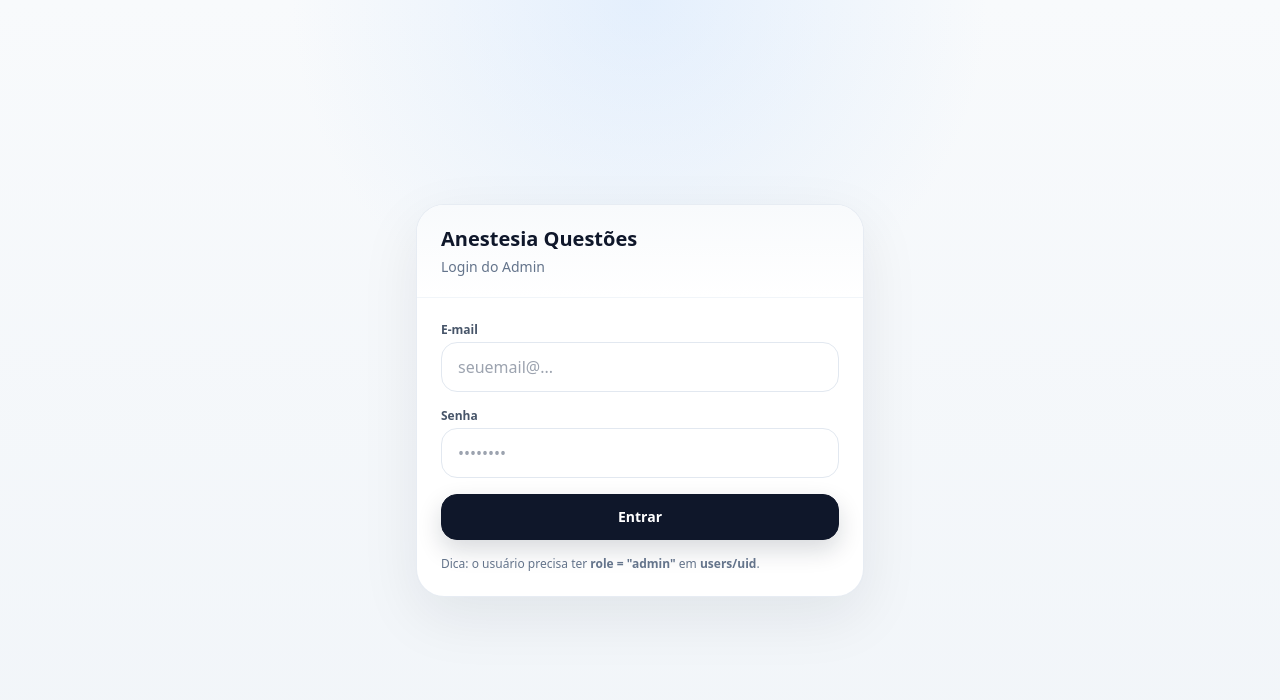
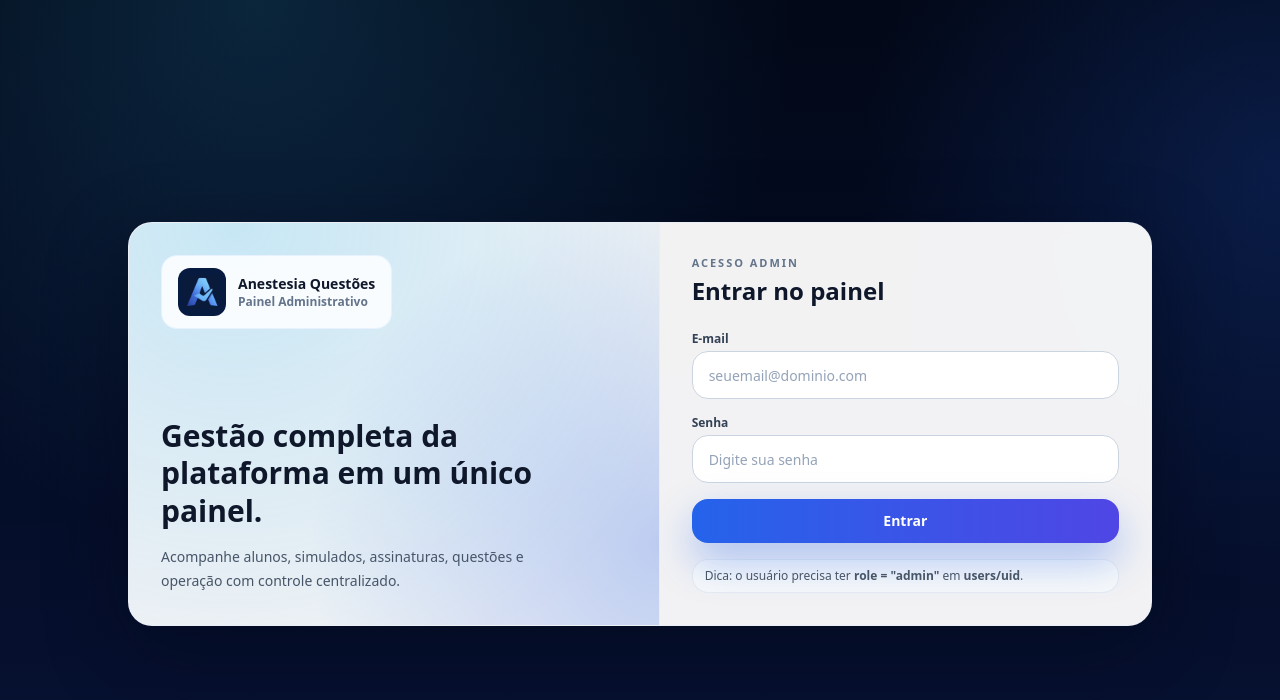
Before and after one commit to davidrangells/anestesia-questoes-admin, a Next.js app: page /login in a window 1280 px wide. Shown: the top 700 px of the page. Built offline with nearby package versions, Linux system fonts and the light colour scheme.

Commit message:
fix: import

```diff
--- a/src/app/login/LoginClient.tsx
+++ b/src/app/login/LoginClient.tsx
@@ -1,10 +1,10 @@
 "use client";
 
+import Image from "next/image";
 import { useMemo, useState } from "react";
 import { useRouter, useSearchParams } from "next/navigation";
 import { signInWithEmailAndPassword } from "firebase/auth";
 import { auth } from "@/lib/firebase";
-import { Button } from "@/components/ui/Button";
 
 function mapErroToMessage(code: string) {
   switch (code) {
@@ -27,10 +27,12 @@ export default function LoginClient() {
   const [email, setEmail] = useState("");
   const [senha, setSenha] = useState("");
   const [loading, setLoading] = useState(false);
+  const [uiError, setUiError] = useState("");
 
   const onLogin = async (e: React.FormEvent) => {
     e.preventDefault();
     if (!email.trim() || !senha.trim()) return;
+    setUiError("");
 
     setLoading(true);
     try {
@@ -42,58 +44,136 @@ export default function LoginClient() {
         authError?.code === "auth/invalid-credential"
           ? "E-mail ou senha inválidos."
           : authError?.message || "Não foi possível fazer login.";
-      alert(msg);
+      setUiError(msg);
     } finally {
       setLoading(false);
     }
   };
 
   return (
-    <div className="flex min-h-screen items-center justify-center px-4 py-6 sm:px-6">
-      <div className="w-full max-w-md overflow-hidden rounded-[28px] border border-slate-200/80 bg-white shadow-[0_20px_60px_rgba(15,23,42,0.08)]">
-        <div className="border-b border-slate-100 bg-gradient-to-b from-slate-50 to-white px-5 py-5 sm:px-6">
-          <div className="text-xl font-black text-slate-900">Anestesia Questões</div>
-          <div className="mt-1 text-sm text-slate-500">Login do Admin</div>
+    <div className="min-h-screen bg-[radial-gradient(1200px_circle_at_20%_0%,rgba(56,189,248,0.16),transparent_45%),radial-gradient(1000px_circle_at_100%_20%,rgba(37,99,235,0.20),transparent_42%),linear-gradient(180deg,#020817_0%,#071235_100%)] p-4 sm:p-6">
+      <div className="mx-auto flex min-h-screen w-full max-w-5xl items-center justify-center">
+        <div className="grid w-full overflow-hidden rounded-3xl border border-blue-200/15 bg-white/95 shadow-[0_25px_80px_rgba(2,6,23,0.45)] backdrop-blur md:grid-cols-[1.08fr_1fr] dark:border-blue-300/20 dark:bg-[#020b23]/90">
+          <div className="relative hidden flex-col justify-between overflow-hidden border-r border-blue-200/20 p-8 md:flex dark:border-blue-300/15">
+            <div className="pointer-events-none absolute inset-0 bg-[radial-gradient(900px_circle_at_20%_0%,rgba(56,189,248,0.23),transparent_55%),radial-gradient(700px_circle_at_100%_80%,rgba(37,99,235,0.26),transparent_50%)]" />
+            <div className="relative z-10">
+              <div className="inline-flex items-center gap-3 rounded-2xl border border-blue-200/30 bg-white/85 px-4 py-3 dark:border-blue-300/20 dark:bg-[#081937]/80">
+                <div className="flex h-12 w-12 items-center justify-center rounded-xl bg-[#071a3f]">
+                  <Image
+                    src="/logo-icon.png"
+                    alt="Logo Anestesia Questões"
+                    width={38}
+                    height={38}
+                    className="h-9 w-9 object-contain"
+                  />
+                </div>
+                <div>
+                  <div className="text-sm font-black text-slate-900 dark:text-slate-100">
+                    Anestesia Questões
+                  </div>
+                  <div className="text-xs font-semibold text-slate-500 dark:text-slate-400">
+                    Painel Administrativo
+                  </div>
+                </div>
+              </div>
             </div>
 
-        <form onSubmit={onLogin} className="space-y-4 px-5 py-5 sm:px-6 sm:py-6">
+            <div className="relative z-10">
+              <h1 className="max-w-sm text-3xl font-black leading-tight text-slate-900 dark:text-slate-100">
+                Gestão completa da plataforma em um único painel.
+              </h1>
+              <p className="mt-4 max-w-sm text-sm leading-6 text-slate-600 dark:text-slate-300">
+                Acompanhe alunos, simulados, assinaturas, questões e operação com controle centralizado.
+              </p>
+            </div>
+          </div>
+
+          <div className="p-5 sm:p-7 md:p-8">
+            <div className="mb-5 flex items-center gap-3 md:hidden">
+              <div className="flex h-12 w-12 items-center justify-center rounded-2xl border border-blue-200/30 bg-[#071a3f]">
+                <Image
+                  src="/logo-icon.png"
+                  alt="Logo Anestesia Questões"
+                  width={38}
+                  height={38}
+                  className="h-9 w-9 object-contain"
+                />
+              </div>
+              <div>
+                <div className="text-lg font-black text-slate-900 dark:text-slate-100">
+                  Anestesia Questões
+                </div>
+                <div className="text-xs font-semibold text-slate-500 dark:text-slate-400">
+                  Painel Administrativo
+                </div>
+              </div>
+            </div>
+
+            <div className="mb-6">
+              <div className="text-[11px] font-bold tracking-[0.18em] text-slate-500 dark:text-slate-400">
+                ACESSO ADMIN
+              </div>
+              <div className="mt-1 text-2xl font-black text-slate-900 dark:text-slate-100">
+                Entrar no painel
+              </div>
+            </div>
+
+            <form onSubmit={onLogin} className="space-y-4">
               {erroMsg ? (
-            <div className="rounded-2xl border border-amber-200 bg-amber-50 px-4 py-3 text-sm text-amber-800">
+                <div className="rounded-2xl border border-amber-300/60 bg-amber-50 px-4 py-3 text-sm text-amber-800 dark:border-amber-400/30 dark:bg-amber-500/10 dark:text-amber-200">
                   {erroMsg}
                 </div>
               ) : null}
 
+              {uiError ? (
+                <div className="rounded-2xl border border-rose-300/60 bg-rose-50 px-4 py-3 text-sm text-rose-800 dark:border-rose-400/30 dark:bg-rose-500/10 dark:text-rose-200">
+                  {uiError}
+                </div>
+              ) : null}
+
               <div>
-            <div className="text-xs font-semibold text-slate-600 mb-1">E-mail</div>
+                <div className="mb-1 text-xs font-semibold text-slate-700 dark:text-slate-300">
+                  E-mail
+                </div>
                 <input
                   value={email}
                   onChange={(e) => setEmail(e.target.value)}
                   type="email"
-              placeholder="seuemail@..."
-              className="w-full rounded-2xl border border-slate-200 px-4 py-3 text-base outline-none transition focus:border-blue-200 focus:ring-2 focus:ring-blue-200"
+                  autoComplete="email"
+                  placeholder="seuemail@dominio.com"
+                  className="h-12 w-full rounded-2xl border border-slate-300 bg-white px-4 text-sm font-medium text-slate-900 outline-none transition placeholder:text-slate-400 focus:border-blue-500 focus:ring-4 focus:ring-blue-200/40 dark:border-slate-600 dark:bg-[#0a1737] dark:text-slate-100 dark:placeholder:text-slate-400 dark:focus:border-blue-400 dark:focus:ring-blue-500/30"
                 />
               </div>
 
               <div>
-            <div className="text-xs font-semibold text-slate-600 mb-1">Senha</div>
+                <div className="mb-1 text-xs font-semibold text-slate-700 dark:text-slate-300">
+                  Senha
+                </div>
                 <input
                   value={senha}
                   onChange={(e) => setSenha(e.target.value)}
                   type="password"
-              placeholder="••••••••"
-              className="w-full rounded-2xl border border-slate-200 px-4 py-3 text-base outline-none transition focus:border-blue-200 focus:ring-2 focus:ring-blue-200"
+                  autoComplete="current-password"
+                  placeholder="Digite sua senha"
+                  className="h-12 w-full rounded-2xl border border-slate-300 bg-white px-4 text-sm font-medium text-slate-900 outline-none transition placeholder:text-slate-400 focus:border-blue-500 focus:ring-4 focus:ring-blue-200/40 dark:border-slate-600 dark:bg-[#0a1737] dark:text-slate-100 dark:placeholder:text-slate-400 dark:focus:border-blue-400 dark:focus:ring-blue-500/30"
                 />
               </div>
 
-          <Button type="submit" disabled={loading} variant="primary" block>
+              <button
+                type="submit"
+                disabled={loading}
+                className="w-full rounded-2xl bg-gradient-to-r from-blue-600 to-indigo-600 px-4 py-3 text-sm font-bold text-white shadow-[0_18px_40px_rgba(37,99,235,0.35)] transition hover:from-blue-500 hover:to-indigo-500 disabled:opacity-60"
+              >
                 {loading ? "Entrando..." : "Entrar"}
-          </Button>
+              </button>
 
-          <div className="text-xs text-slate-500">
+              <div className="rounded-2xl border border-slate-200/80 bg-slate-50/80 px-3 py-2 text-xs text-slate-600 dark:border-slate-700/80 dark:bg-[#0a1737]/65 dark:text-slate-300">
                 Dica: o usuário precisa ter <b>role = &quot;admin&quot;</b> em <b>users/{`uid`}</b>.
               </div>
             </form>
           </div>
         </div>
+      </div>
+    </div>
   );
 }
```
Lines whose indentation alone changed are shown as unchanged.
